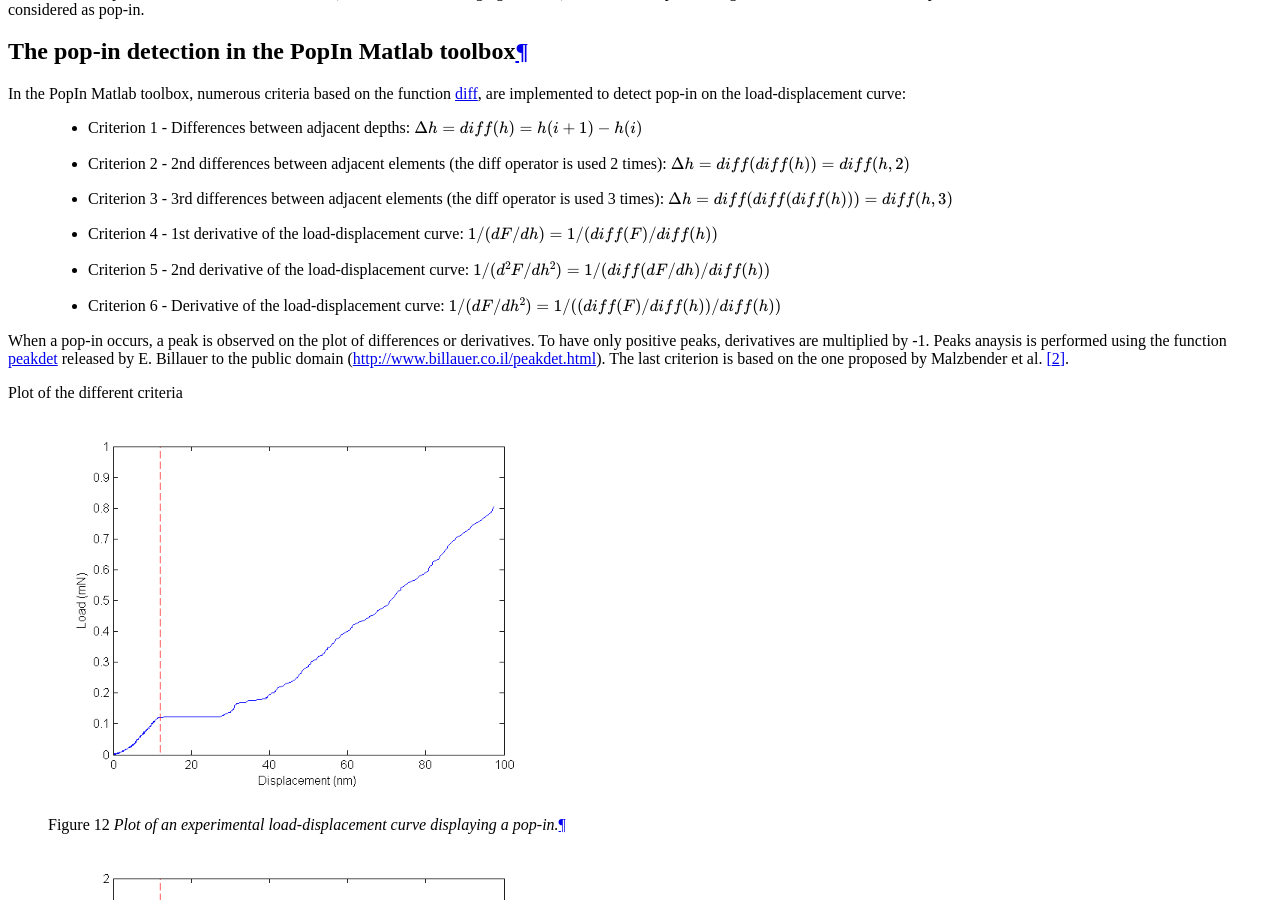
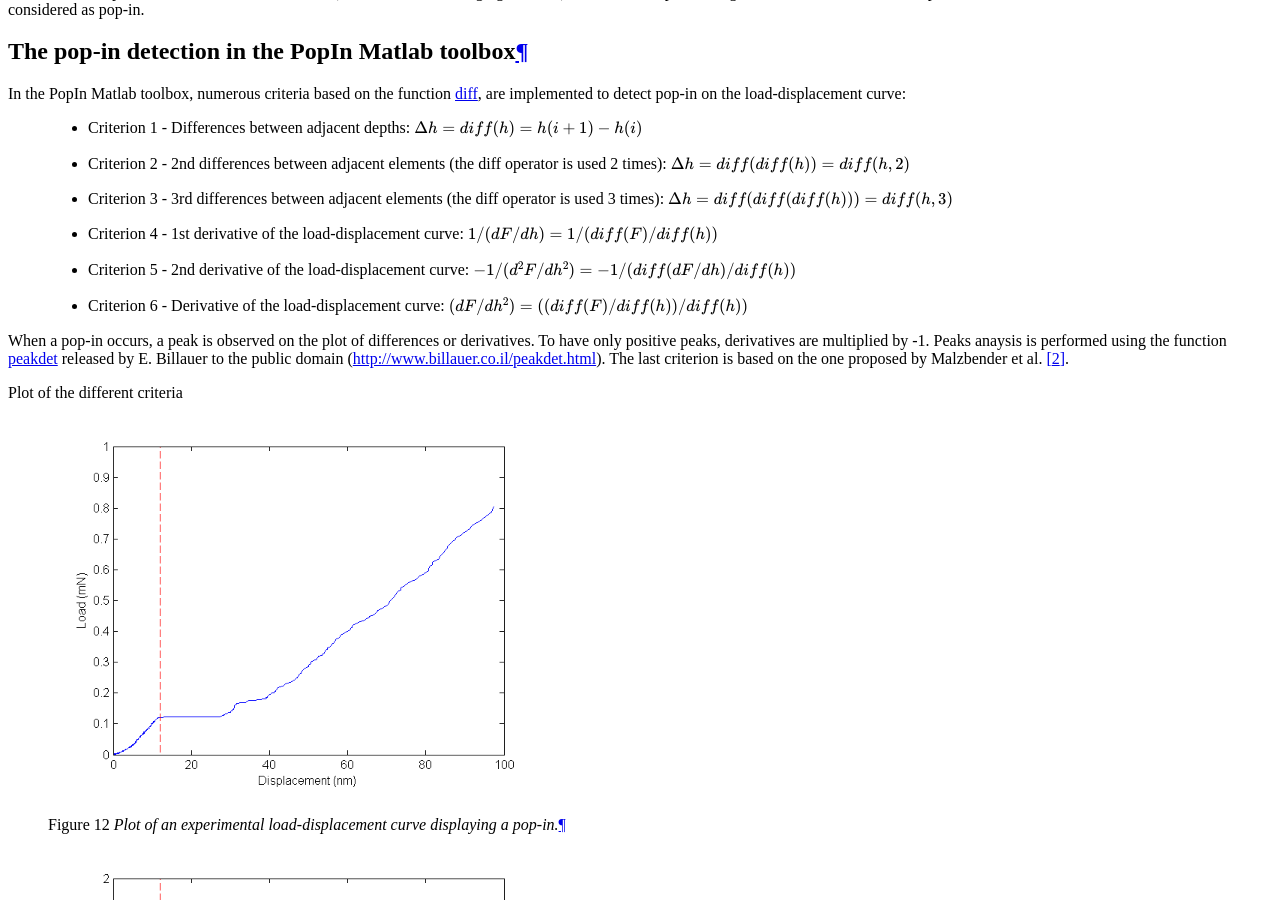
Before and after one commit to DavidMercier/PopIn, a Sphinx documentation site: the page built from doc/popin_detection.rst, in a window 1280 px wide and 900 px high, scrolled down 474 px. Built offline with Sphinx 7.4.7, drawn with Linux system fonts in a browser that asks for light colours; comment, search, counter and statistics services are not loaded.

Commit message:
Update popin_detection.rst

```diff
--- a/doc/popin_detection.rst
+++ b/doc/popin_detection.rst
@@ -27,8 +27,8 @@ In the PopIn Matlab toolbox, numerous criteria based on the function `diff <http
     * Criterion 2 - 2nd differences between adjacent elements (the diff operator is used 2 times): :math:`\Delta h = diff(diff(h)) = diff(h,2)`
     * Criterion 3 - 3rd differences between adjacent elements (the diff operator is used 3 times): :math:`\Delta h = diff(diff(diff(h))) = diff(h,3)`
     * Criterion 4 - 1st derivative of the load-displacement curve: :math:`1/(dF/dh) = 1/(diff(F)/diff(h))`
-    * Criterion 5 - 2nd derivative of the load-displacement curve: :math:`1/(d^{2}F/dh^{2}) = 1/(diff(dF/dh)/diff(h))`
-    * Criterion 6 - Derivative of the load-displacement curve: :math:`1/(dF/dh^{2}) = 1/((diff(F)/diff(h))/diff(h))`
+    * Criterion 5 - 2nd derivative of the load-displacement curve: :math:`-1/(d^{2}F/dh^{2}) = -1/(diff(dF/dh)/diff(h))`
+    * Criterion 6 - Derivative of the load-displacement curve: :math:`(dF/dh^{2}) = ((diff(F)/diff(h))/diff(h))`
 
 When a pop-in occurs, a peak is observed on the plot of differences or derivatives. To have only positive peaks, derivatives are multiplied by -1. Peaks anaysis is performed using the function `peakdet <https://github.com/DavidMercier/PopIn/blob/master/third_party_codes/peakdet.m>`_ released by E. Billauer to the public domain (http://www.billauer.co.il/peakdet.html). The last criterion is based on the one proposed by Malzbender et al. [#Malzbender_2001]_.
 
```
